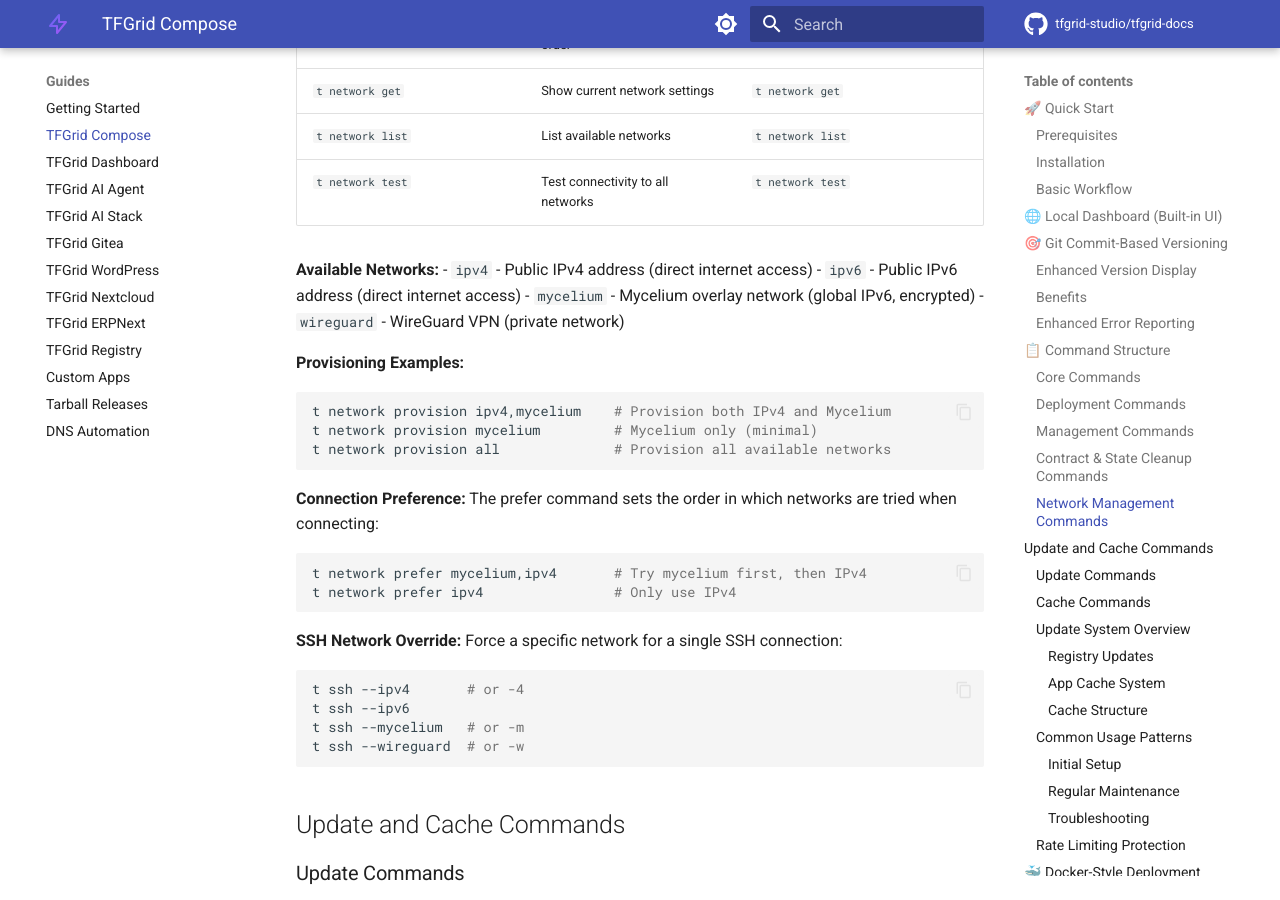
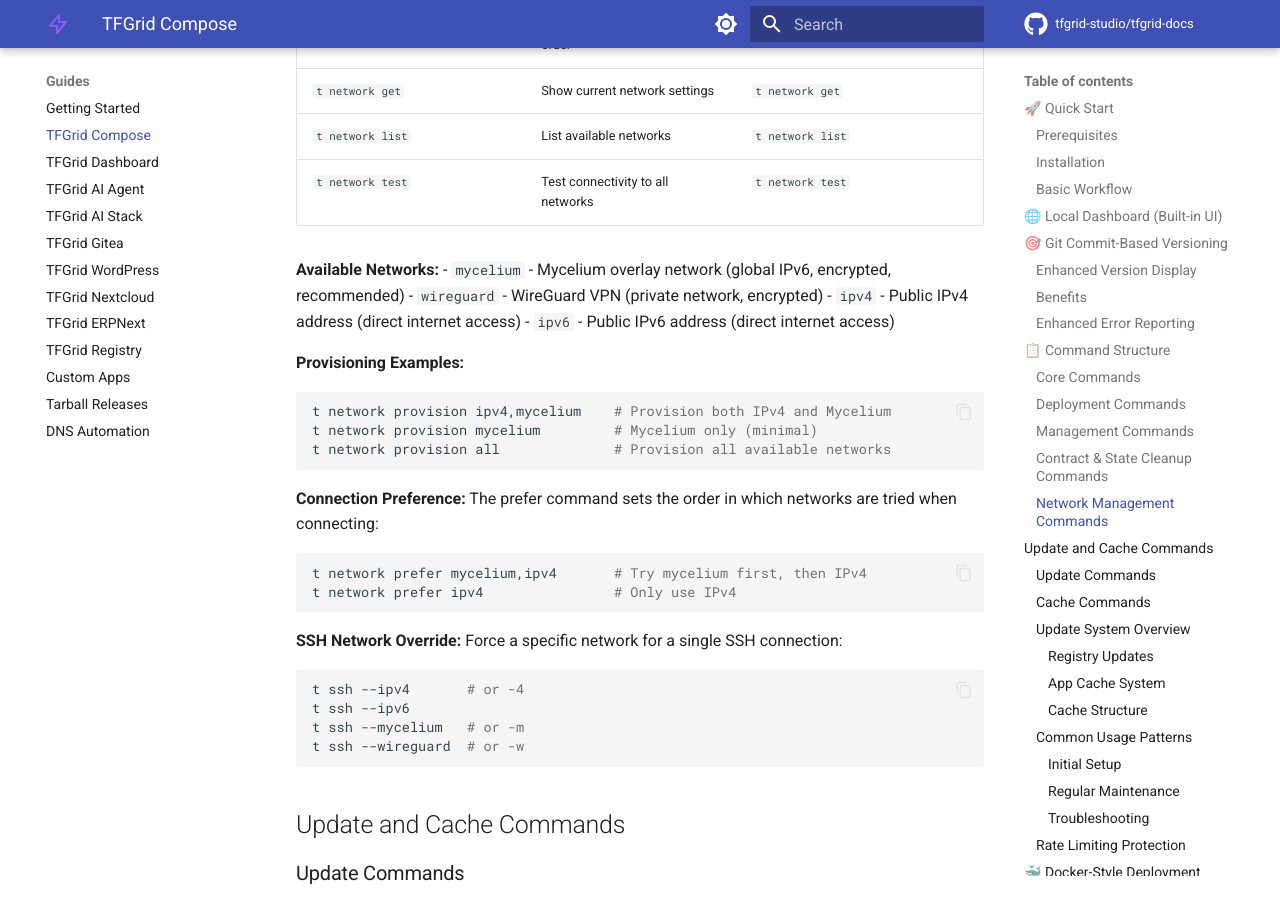
Before and after one commit to tfgrid-studio/tfgrid-docs, an MkDocs documentation site: the page built from docs/guides/tfgrid-compose.md, in a window 1280 px wide and 900 px high, scrolled down 5572 px. Built offline with MkDocs 1.6.1 and Material for MkDocs 9.7.7, drawn with Linux system fonts in a browser that asks for light colours; comment, search, counter and statistics services are not loaded; the version menu is left out.

Commit message:
docs: Update network order and descriptions in TFGrid compose guide

````diff
--- a/docs/guides/tfgrid-compose.md
+++ b/docs/guides/tfgrid-compose.md
@@ -183,10 +183,10 @@
 | `t network test` | Test connectivity to all networks | `t network test` |
 
 **Available Networks:**
+- `mycelium` - Mycelium overlay network (global IPv6, encrypted, recommended)
+- `wireguard` - WireGuard VPN (private network, encrypted)
 - `ipv4` - Public IPv4 address (direct internet access)
 - `ipv6` - Public IPv6 address (direct internet access)
-- `mycelium` - Mycelium overlay network (global IPv6, encrypted)
-- `wireguard` - WireGuard VPN (private network)
 
 **Provisioning Examples:**
 ```bash
````
